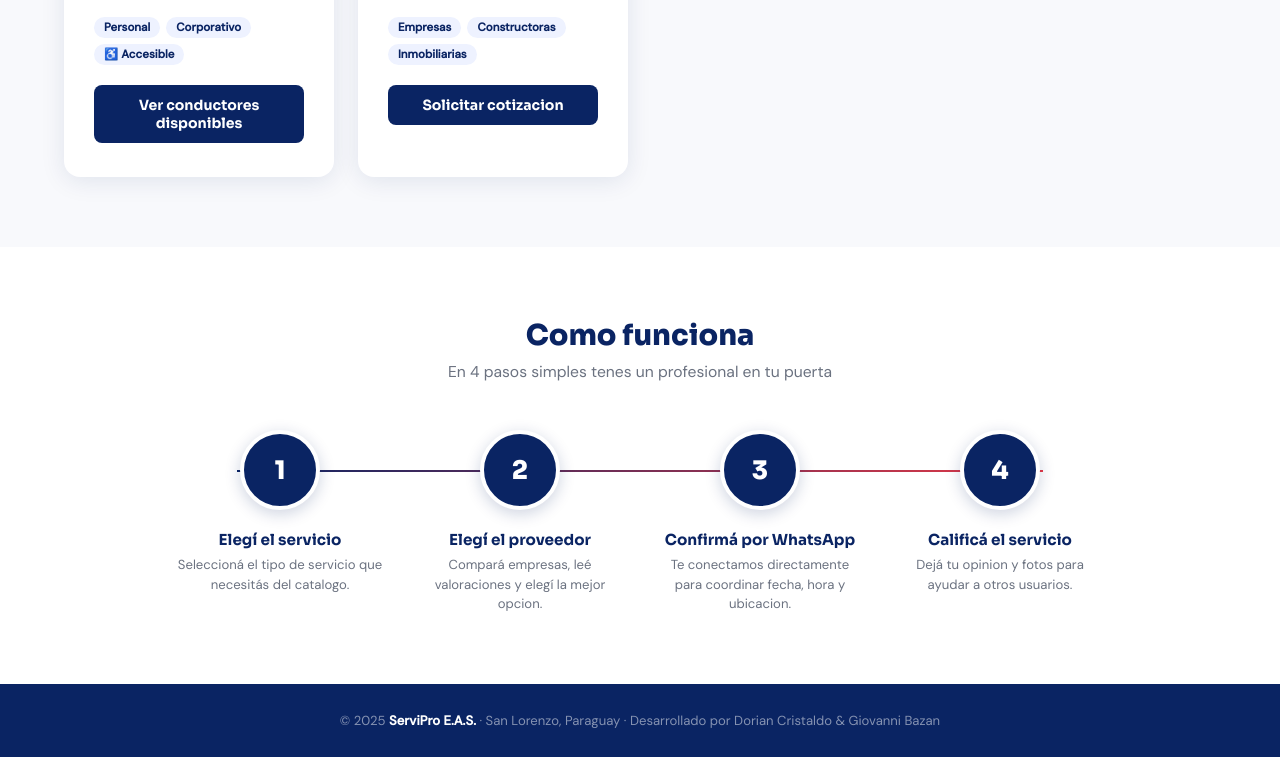
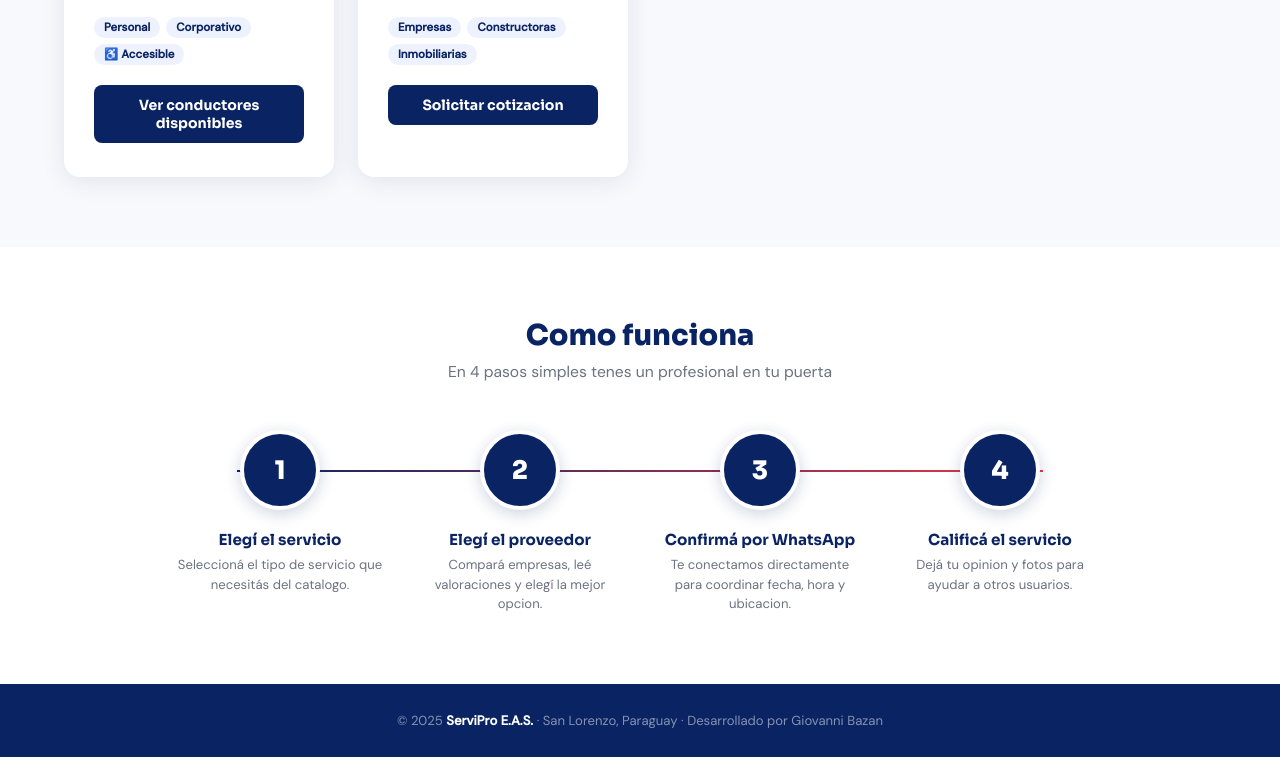
Before and after one commit to allshopp360-source/Servipro, a plain HTML site: page index.html in a window 1280 px wide. Shown: the part 1496-2253 px from the top of the page. Drawn offline with Linux system fonts and the light colour scheme.

Commit message:
Update index.html

```diff
--- a/index.html
+++ b/index.html
@@ -550,7 +550,7 @@
 </section>
 
 <footer class="footer" id="contacto">
-  <p>&copy; 2025 <strong style="color:#fff">ServiPro E.A.S.</strong> &middot; San Lorenzo, Paraguay &middot; Desarrollado por Dorian Cristaldo &amp; Giovanni Bazan</p>
+  <p>&copy; 2025 <strong style="color:#fff">ServiPro E.A.S.</strong> &middot; San Lorenzo, Paraguay &middot; Desarrollado por Giovanni Bazan</p>
 </footer>
 
 </div><!-- /page-home -->
```
